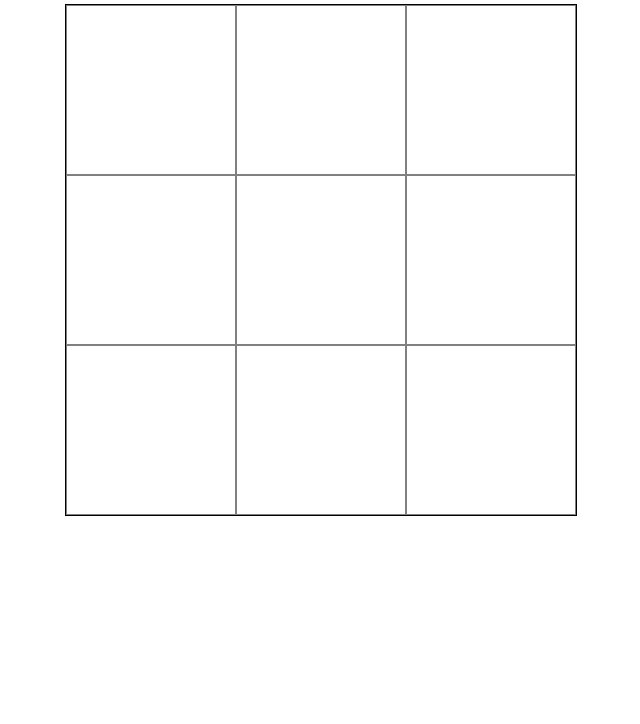
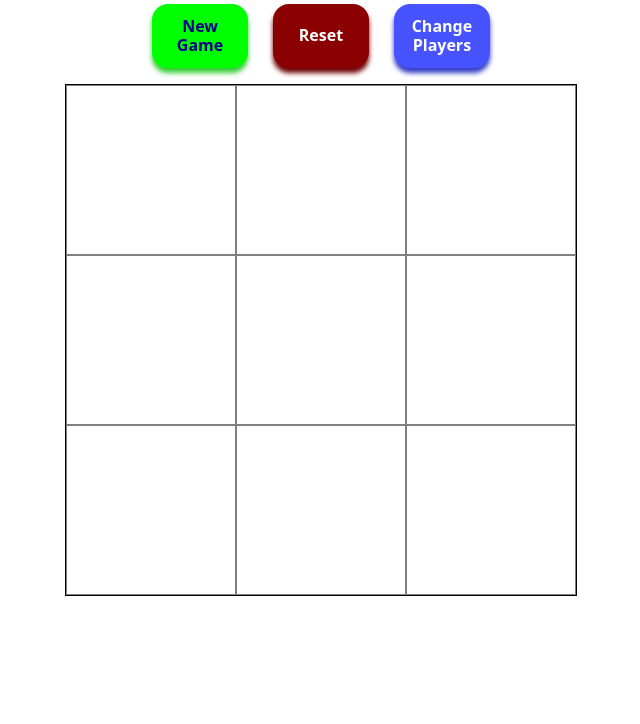
Before and after one commit to ShrikeSwallow/tic-tac-toe-top, a website: page index.html in a window 1280 px wide. Shown: the part 76-800 px from the top of the page, without its empty margins (319-959 px from the left). Drawn offline with nearby package versions, Linux system fonts and the light colour scheme.

Commit message:
Add and style control buttons

```diff
--- a/index.html
+++ b/index.html
@@ -14,7 +14,22 @@
   </head>
   <body>
     <div class="container">
-      <header><h1>Let's play Tic-Tac-Toe!</h1></header>
+      <header>
+        <h1>Let's play Tic-Tac-Toe!</h1>
+        <div class="control-panel">
+          <ul>
+            <li>
+              <button class="new-game-btn">New Game</button>
+            </li>
+            <li>
+              <button class="reset-btn">Reset</button>
+            </li>
+            <li>
+              <button class="rename-players-btn">Change Players</button>
+            </li>
+          </ul>
+        </div>
+      </header>
       <main>
         <div class="game-container"></div>
       </main>
--- a/index.js
+++ b/index.js
@@ -31,7 +31,6 @@ const gameboard = (() => {
     }
   };
   const playGame = (player1, player2) => {
-    let isWinner = false;
     activePlayer = player1;
     let cells = document.querySelectorAll(".cell");
     cells.forEach((cell) => {
@@ -54,6 +53,9 @@ const gameboard = (() => {
 
 const display = (() => {
   const gameContainer = document.querySelector(".game-container");
+  const header = document.querySelector("header");
+  const currentPlayer = document.createElement("h2");
+
   const init = () => {
     for (let i = 0; i < 9; i++) {
       const cell = document.createElement("div");
@@ -77,9 +79,8 @@ const display = (() => {
 const createPlayer = (name, symbol) => {
   return { name, symbol };
 };
-
+const player1 = createPlayer("Benia", "x");
+const player2 = createPlayer("Lidia", "o");
 display.init();
 
-const player1 = createPlayer("mac", "x");
-const player2 = createPlayer("ben", "o");
 gameboard.playGame(player1, player2);
--- a/style.css
+++ b/style.css
@@ -15,6 +15,41 @@
 
 header {
   align-self: center;
+}
+
+.control-panel ul {
+  padding: 0;
+  list-style: none;
+  display: flex;
+  justify-content: space-between;
+  gap: 1rem;
+}
+
+.control-panel button {
+  width: 6rem;
+  height: 4rem;
+  border: none;
+  border-radius: 1rem;
+}
+
+.new-game-btn {
+  font-weight: 700;
+  color: darkblue;
+  background-color: lime;
+  box-shadow: 0 5px 5px 0 limegreen;
+}
+.reset-btn {
+  font-weight: 700;
+  color: white;
+  background-color: darkred;
+  box-shadow: 0 5px 5px 0 rgb(109, 0, 0);
+}
+
+.rename-players-btn {
+  font-weight: 700;
+  color: white;
+  background-color: rgb(71, 83, 255);
+  box-shadow: 0 5px 5px 0 rgb(49, 59, 199);
 }
 
 .game-container {
```
